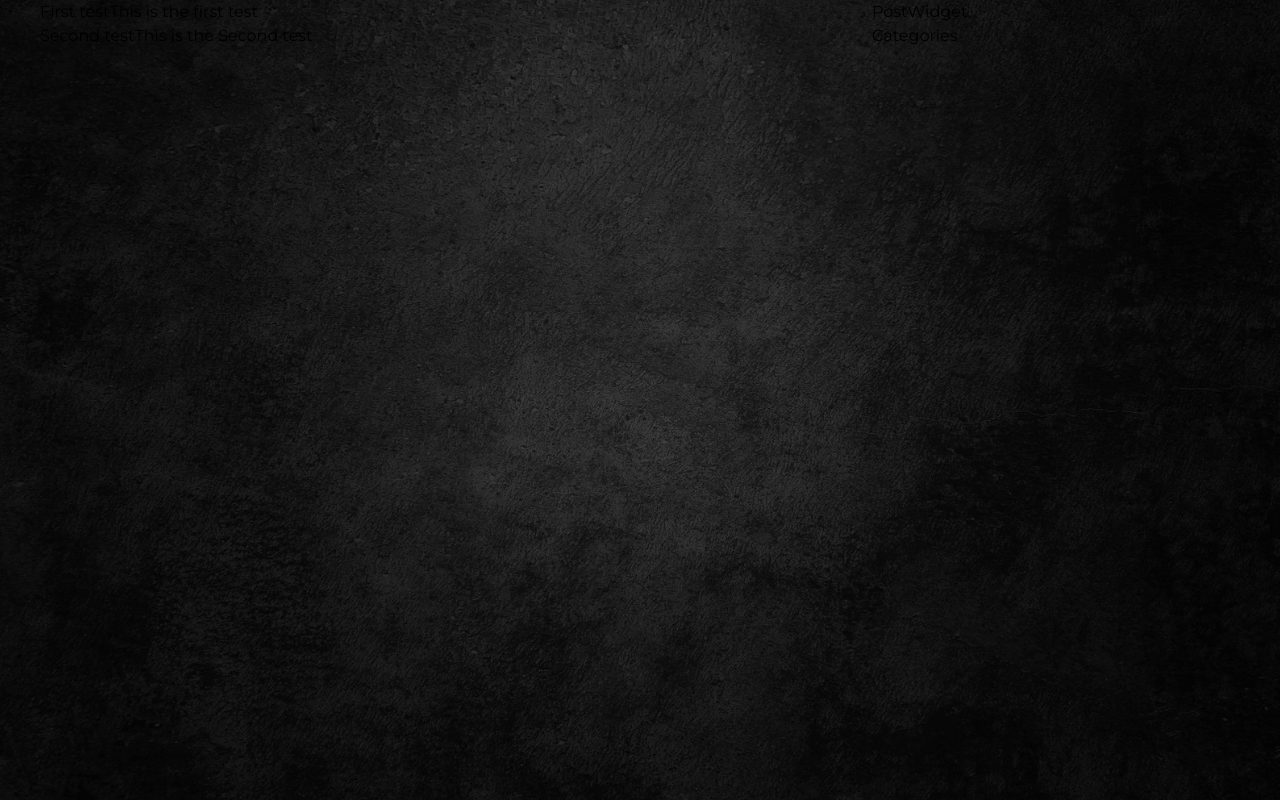
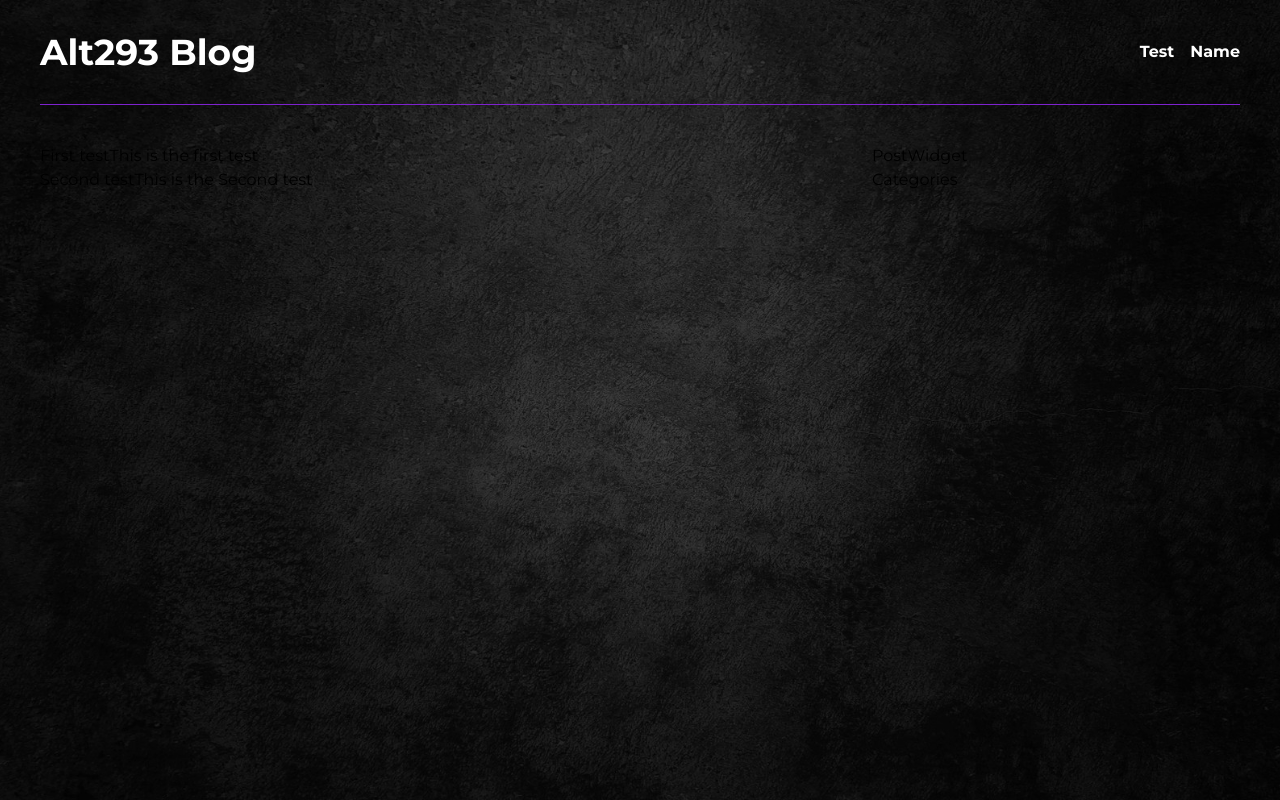
Before and after one commit to Arnaud293/BlogApp_NextJs, a Next.js app: page / in a window 1280 px wide. Built offline with nearby package versions, Linux system fonts and the light colour scheme.

Commit message:
Create a Layout who render childrens always  below the header

```diff
--- /dev/null
+++ b/components/Layout.jsx
@@ -0,0 +1,13 @@
+import React from 'react';
+import {Header} from './'
+
+function Layout({ children }) {
+  return (
+    <>
+        <Header />
+        {children}
+    </>
+  )
+}
+
+export default Layout
--- a/components/index.js
+++ b/components/index.js
@@ -1,3 +1,5 @@
 export { default as PostCard } from './PostCard';
 export { default as Categories } from './Categories';
 export { default as PostWidget } from './PostWidget';
+export { default as Header } from './Header';
+export { default as Layout } from './Layout';
--- a/pages/_app.jsx
+++ b/pages/_app.jsx
@@ -1,9 +1,17 @@
-import 'tailwindcss/tailwind.css'
-import '../styles/globals.scss'
+import React, { useState, useEffect } from 'react';
+
+import 'tailwindcss/tailwind.css';
+import '../styles/globals.scss';
+
+import { Layout } from '../components';
 
 
 function MyApp({ Component, pageProps }) {
-  return <Component {...pageProps} />
+  return (
+  <Layout>
+    <Component {...pageProps} />
+  </Layout>
+  )
 }
 
 export default MyApp
```
